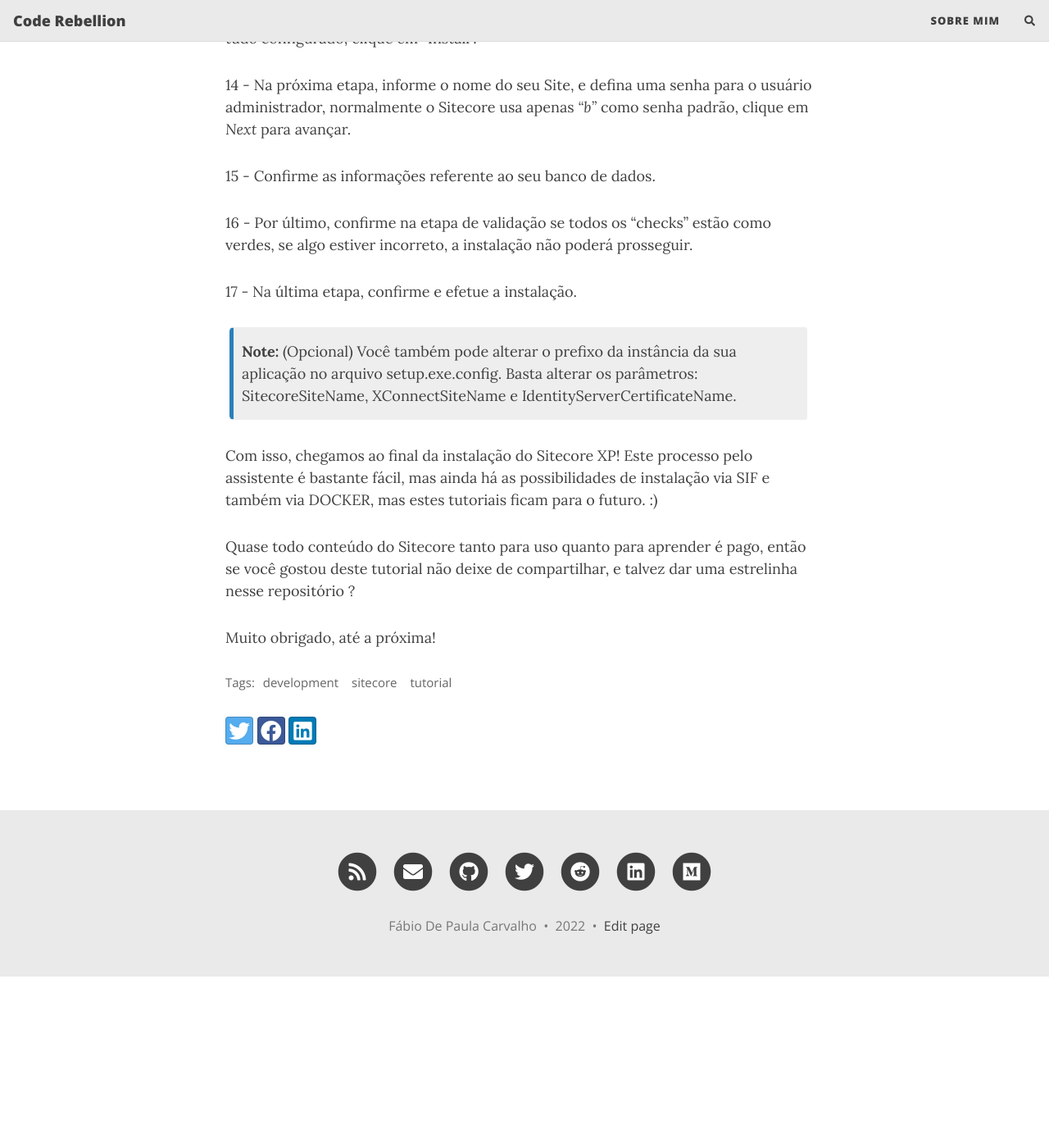
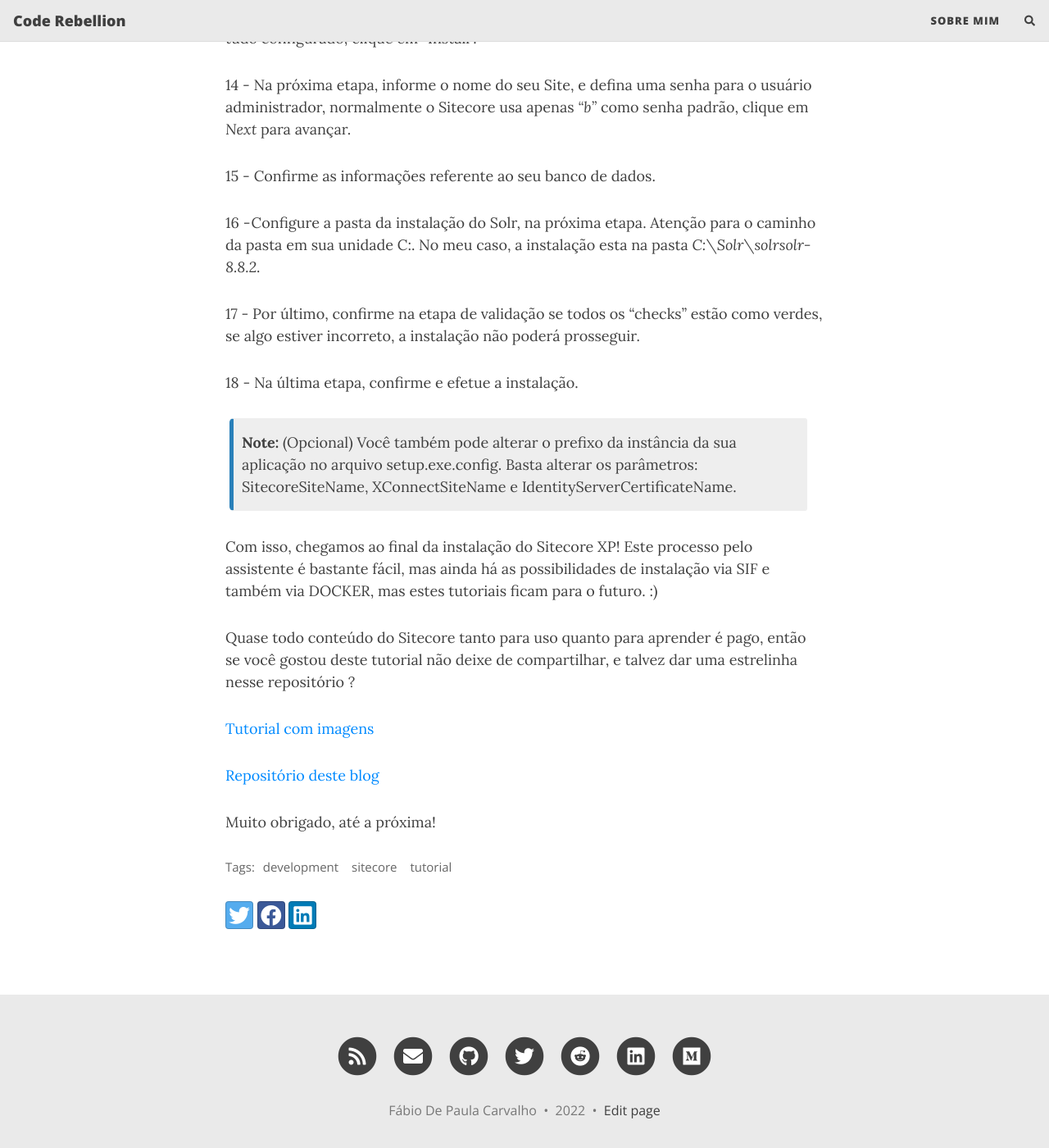
Before and after one commit to fcarvalhodev/fcarvalhodev.github.io, a Jekyll site: the page built from _posts/2022-07-12-sitecore102-install-sia.md, in a window 1280 px wide and 1400 px high, scrolled down 2035 px. Shown: the whole window at 82% size. Built offline with Jekyll 4.4.1, drawn with Linux system fonts in a browser that asks for light colours; nearby versions of some CDN libraries; comment, search, counter and statistics services are not loaded; before the commit the page ends 3226 px from its top, so only the background shows below that.

Commit message:
update-blog-sitecore

```diff
--- a/_posts/2022-07-12-sitecore102-install-sia.md
+++ b/_posts/2022-07-12-sitecore102-install-sia.md
@@ -56,9 +56,11 @@
 
 15 - Confirme as informações referente ao seu banco de dados.
 
-16 - Por último, confirme na etapa de validação se todos os “checks” estão como verdes, se algo estiver incorreto, a instalação não poderá prosseguir.
+16 - Configure a pasta da instalação do Solr, na próxima etapa. Atenção para o caminho da pasta em sua unidade C:. No meu caso, a instalação esta na pasta _C:\Solr\solrsolr-8.8.2_.
 
-17 - Na última etapa, confirme e efetue a instalação.
+17 - Por último, confirme na etapa de validação se todos os “checks” estão como verdes, se algo estiver incorreto, a instalação não poderá prosseguir.
+
+18 - Na última etapa, confirme e efetue a instalação.
 
 {: .box-note}
 **Note:** (Opcional) Você também pode alterar o prefixo da instância da sua aplicação no arquivo setup.exe.config. Basta alterar os parâmetros: SitecoreSiteName, XConnectSiteName e IdentityServerCertificateName.
@@ -67,4 +69,8 @@
 
 Quase todo conteúdo do Sitecore tanto para uso quanto para aprender é pago, então se você gostou deste tutorial não deixe de compartilhar, e talvez dar uma estrelinha nesse repositório ?
 
+[Tutorial com imagens](https://fcarvalhodev.medium.com/como-instalar-o-sitecore-xp-sia-f03b036ff019)
+
+[Repositório deste blog](https://github.com/fcarvalhodev/fcarvalhodev.github.io)
+
 Muito obrigado, até a próxima!
```
